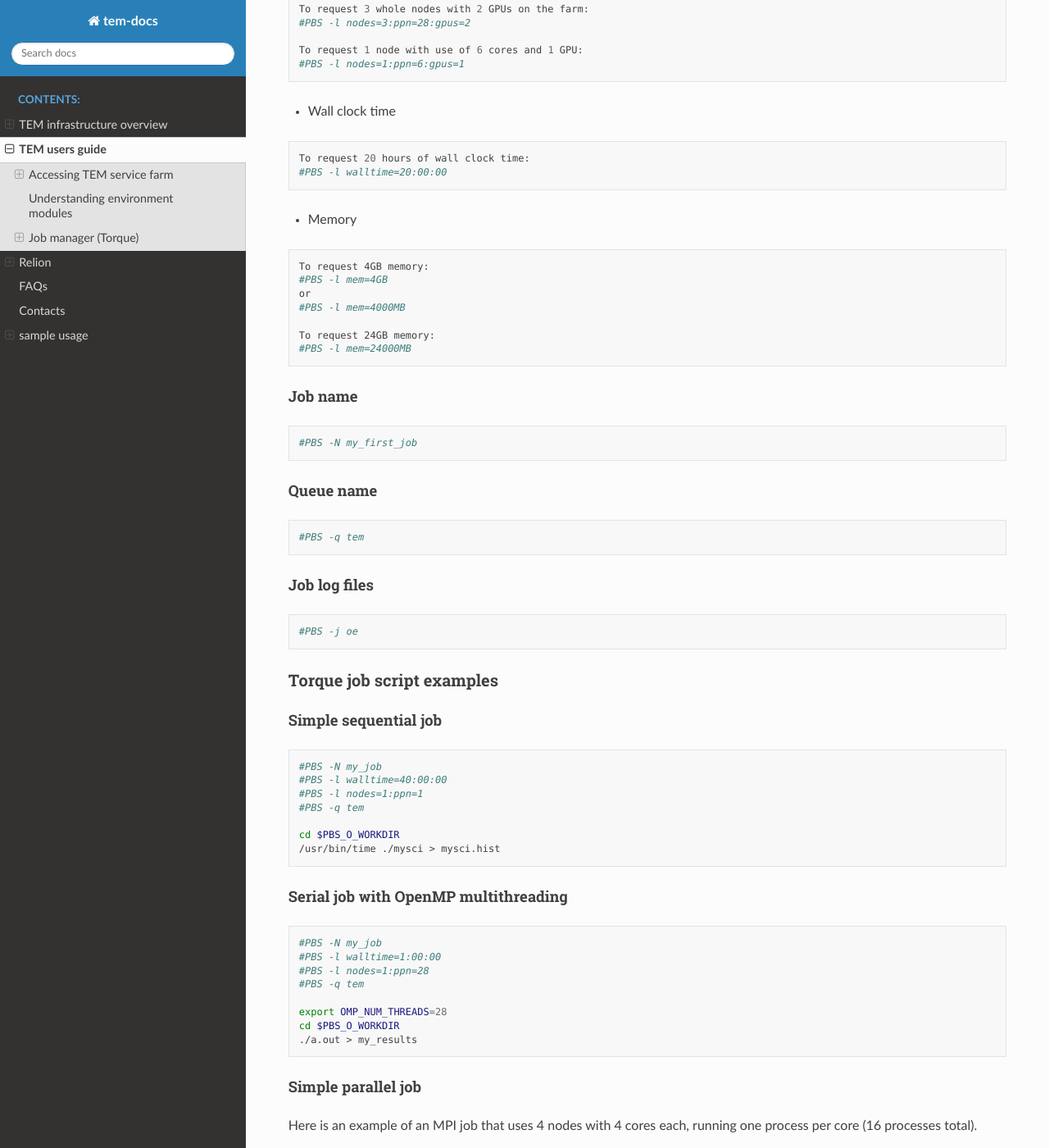
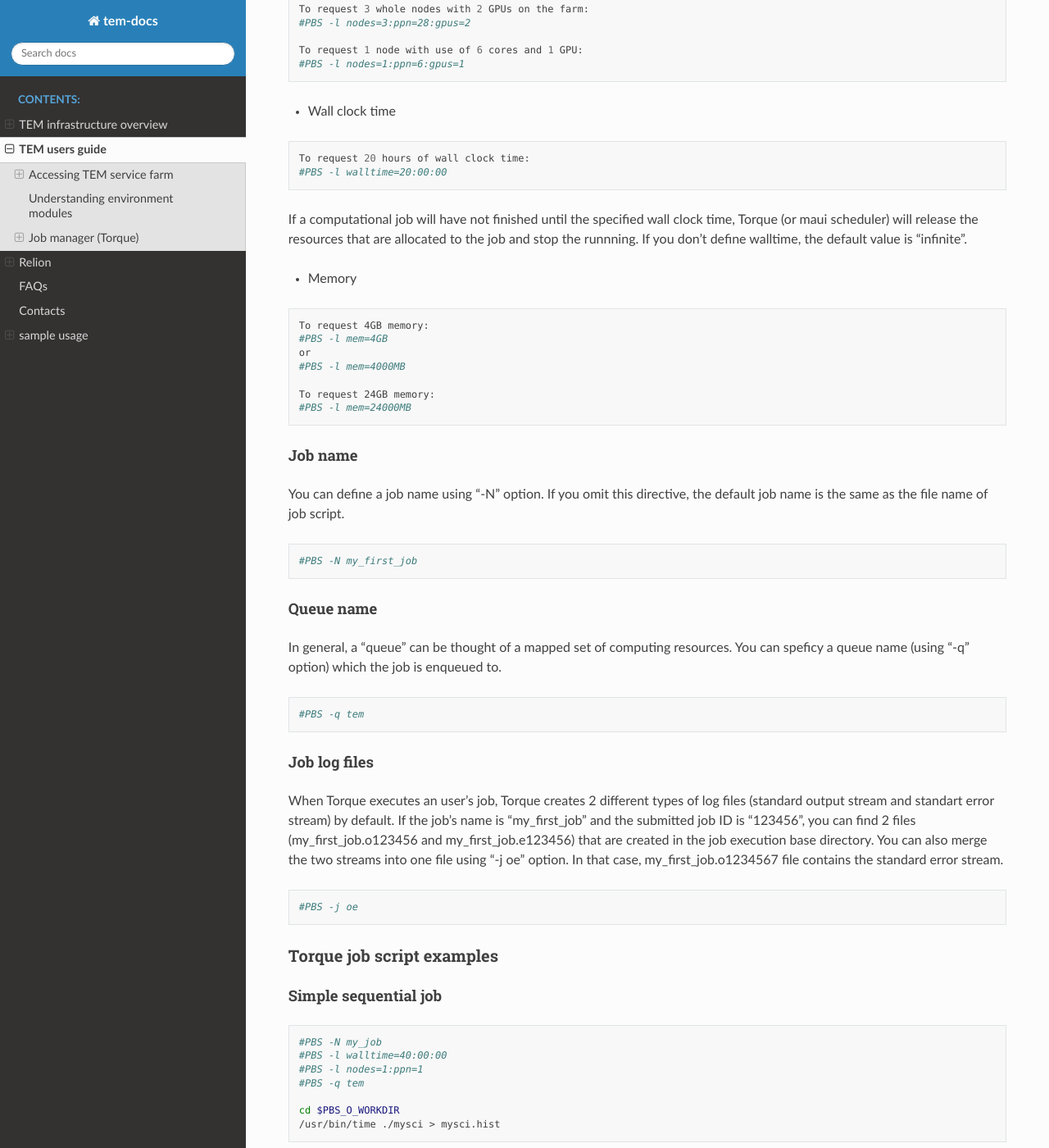
Before and after one commit to junglok/tem-docs, a Sphinx documentation site: the page built from docs/guide.rst, in a window 1280 px wide and 1400 px high, scrolled down 5121 px. Shown: the whole window at 82% size. Built offline with Sphinx 7.4.7 and the Read the Docs theme 2.0.0, drawn with Linux system fonts in a browser that asks for light colours; some of the changed text lies outside the part shown.

Commit message:
first commit

```diff
--- a/docs/guide.rst
+++ b/docs/guide.rst
@@ -221,6 +221,8 @@ The "-l" option is used to request resources, including nodes, memory, time, etc
   To request 20 hours of wall clock time:
   #PBS -l walltime=20:00:00
 
+If a computational job will have not finished until the specified wall clock time, Torque (or maui scheduler) will release the resources that are allocated to the job and stop the runnning.
+If you don't define walltime, the default value is "infinite".
 
 * Memory
 
@@ -239,6 +241,8 @@ The "-l" option is used to request resources, including nodes, memory, time, etc
 **Job name**
 ~~~~~~~~~~~~
 
+You can define a job name using "-N" option. If you omit this directive, the default job name is the same as the file name of job script.
+
 .. code-block:: bash
 
   #PBS -N my_first_job
@@ -247,6 +251,8 @@ The "-l" option is used to request resources, including nodes, memory, time, etc
 **Queue name**
 ~~~~~~~~~~~~~~
 
+In general, a "queue" can be thought of a mapped set of computing resources. You can speficy a queue name (using "-q" option) which the job is enqueued to.
+
 .. code-block:: bash
 
   #PBS -q tem
@@ -254,6 +260,7 @@ The "-l" option is used to request resources, including nodes, memory, time, etc
 
 **Job log files**
 ~~~~~~~~~~~~~~~~~
+When Torque executes an user's job, Torque creates 2 different types of log files (standard output stream and standart error stream) by default. If the job's name is "my_first_job" and the submitted job ID is "123456", you can find 2 files (my_first_job.o123456 and my_first_job.e123456) that are created in the job execution base directory. You can also merge the two streams into one file using "-j oe" option. In that case, my_first_job.o1234567 file contains the standard error stream.
 
 .. code-block:: bash
 
```
Also changed, not shown: other parts of docs/guide.rst (+1 -1 lines).
